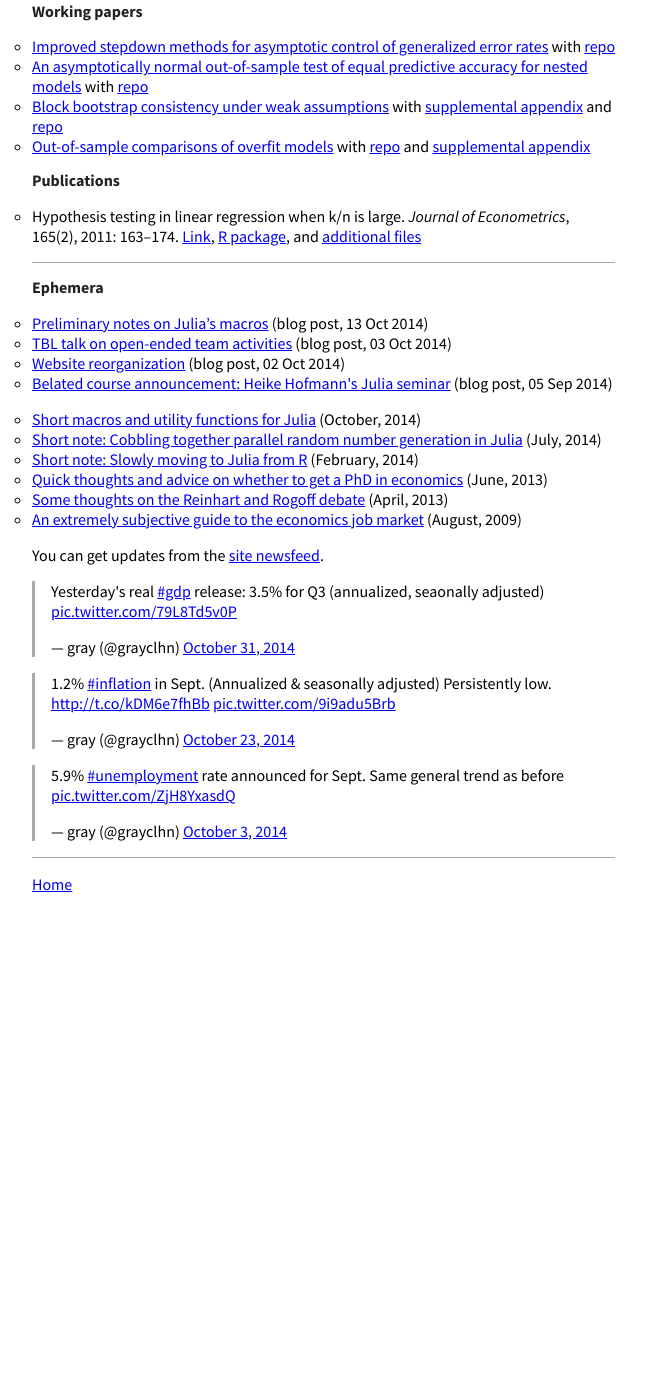
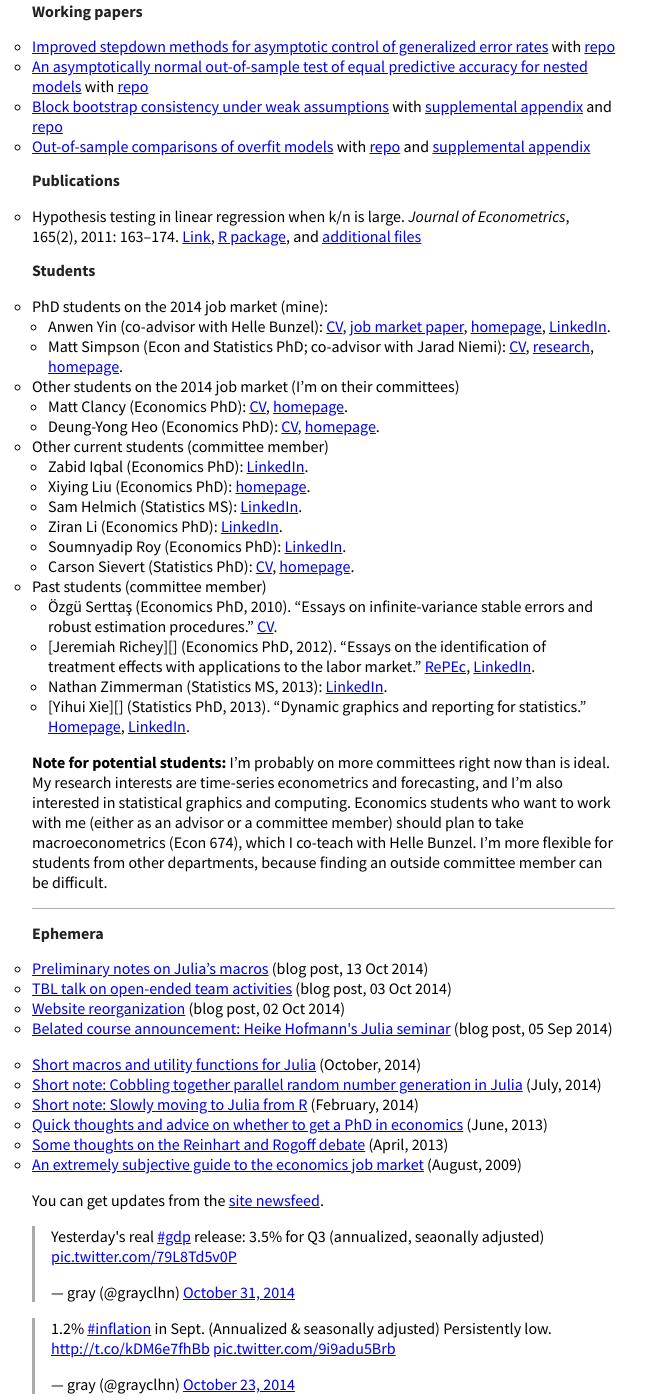
Before and after one commit to mmkuang/grayclhn.github.io, a Jekyll site: the page built from index.md, in a window 1280 px wide and 1400 px high, scrolled down 572 px. Shown: the whole window, without its empty margins (0-664 px from the left). Built offline with Jekyll 4.4.1, drawn with Linux system fonts in a browser that asks for light colours; Markdown is read by kramdown in place of the engine named in the settings; comment, search, counter and statistics services are not loaded; before the commit the page ends 1474 px from its top, so only the background shows below that.

Commit message:
Add a bunch of student contact info

```diff
--- a/index.md
+++ b/index.md
@@ -73,6 +73,66 @@ updates.
   [R package](dl/ftestLargeK_1.0.tar.gz), and [additional
   files](dl/calhoun-2010-ftest.tar.gz)
 
+<a id="students"> </a>
+## Students
+
+* PhD students on the 2014 job market (mine):
+  - Anwen Yin (co-advisor with Helle Bunzel):
+    [CV](http://anwenyin.weebly.com/cv.html),
+    [job market paper](http://anwenyin.weebly.com/uploads/4/1/6/0/41609955/cv_model_averaging_20141104.pdf),
+    [homepage](http://anwenyin.weebly.com/),
+    [LinkedIn](http://www.linkedin.com/pub/anwen-yin/27/650/970).
+  - Matt Simpson (Econ and Statistics PhD; co-advisor with
+    Jarad Niemi):
+    [CV](http://www.themattsimpson.com/wp-content/uploads/2014/10/CV.pdf),
+    [research](http://www.themattsimpson.com/research-2/),
+    [homepage](http://www.themattsimpson.com/).
+* Other students on the 2014 job market (I'm on their committees)
+  - Matt Clancy (Economics PhD):
+    [CV](http://matt-clancy.com/wp/wp-content/uploads/2014/07/Academic-CV-7-2-2014.pdf),
+    [homepage](http://matt-clancy.com/).
+  - Deung-Yong Heo (Economics PhD):
+    [CV](https://docs.google.com/viewer?a=v&pid=sites&srcid=ZGVmYXVsdGRvbWFpbnxkZXVuZ3lvbmdoZW98Z3g6MzFiZDc3ZjBjYWVhZTRkMA),
+    [homepage](https://sites.google.com/site/deungyongheo/).
+* Other current students (committee member)
+  - Zabid Iqbal (Economics PhD):
+    [LinkedIn](http://www.linkedin.com/pub/zabid-iqbal/8b/b85/18a).
+  - Xiying Liu (Economics PhD):
+    [homepage](https://www.econ.iastate.edu/people/graduate-students/liu-xiying).
+  - Sam Helmich (Statistics MS):
+    [LinkedIn](http://www.linkedin.com/pub/helmich-sam/77/bb3/769).
+  - Ziran Li (Economics PhD):
+    [LinkedIn](http://www.linkedin.com/pub/ziran-li/12/774/275).
+  - Soumnyadip Roy (Economics PhD):
+    [LinkedIn](http://www.linkedin.com/pub/soumyadip-roy/15/533/178).
+  - Carson Sievert (Statistics PhD):
+    [CV](http://cpsievert.github.io/cv.html),
+    [homepage](http://cpsievert.github.io/).
+* Past students (committee member)
+  - Özgü Serttaş (Economics PhD, 2010). "Essays on infinite-variance
+    stable errors and robust estimation procedures."
+    [CV](http://www.ybu.edu.tr/siyasalbilgiler/contents/files/Yrd_Doc_Dr_FatmaSERTTASTCV.pdf).
+  - [Jeremiah Richey][] (Economics PhD, 2012). "Essays on the
+    identification of treatment effects with applications to the labor
+    market."
+    [RePEc](https://ideas.repec.org/f/pri320.html),
+    [LinkedIn](http://kr.linkedin.com/pub/jeremiah-richey/3b/a26/506).
+  - Nathan Zimmerman (Statistics MS, 2013):
+    [LinkedIn](http://www.linkedin.com/pub/nathan-zimmerman/86/566/814).
+  - [Yihui Xie][] (Statistics PhD, 2013). "Dynamic graphics and reporting
+    for statistics."
+    [Homepage](http://yihui.name/en/),
+    [LinkedIn](http://www.linkedin.com/in/yihuixie).
+
+**Note for potential students:** I'm probably on more committees right
+now than is ideal. My research interests are time-series econometrics
+and forecasting, and I'm also interested in statistical graphics and
+computing. Economics students who want to work with me (either as an
+advisor or a committee member) should plan to take macroeconometrics
+(Econ 674), which I co-teach with Helle Bunzel. I'm more flexible for
+students from other departments, because finding an outside committee
+member can be difficult.
+
 <hr />
 
 <a id="ephemera"> </a>
@@ -93,7 +153,7 @@ updates.
 
 You can get updates from the [site newsfeed]({{ site.main }}/feed.xml).
 
-<blockquote class="twitter-tweet" lang="en"><p>Yesterday&#39;s real <a href="https://twitter.com/hashtag/gdp?src=hash">#gdp</a> release: 3.5% for Q3 (annualized, seaonally adjusted) <a href="http://t.co/79L8Td5v0P">pic.twitter.com/79L8Td5v0P</a></p>&mdash; gray (@grayclhn) <a href="https://twitter.com/grayclhn/status/528078256637874176">October 31, 2014</a></blockquote>
+<blockquote class="twitter-tweet" lang="en" data-cards="hidden"><p>Yesterday&#39;s real <a href="https://twitter.com/hashtag/gdp?src=hash">#gdp</a> release: 3.5% for Q3 (annualized, seaonally adjusted) <a href="http://t.co/79L8Td5v0P">pic.twitter.com/79L8Td5v0P</a></p>&mdash; gray (@grayclhn) <a href="https://twitter.com/grayclhn/status/528078256637874176">October 31, 2014</a></blockquote>
 <script async src="//platform.twitter.com/widgets.js" charset="utf-8"></script>
 
 <blockquote class="twitter-tweet" lang="en" data-cards="hidden"><p>1.2% <a href="https://twitter.com/hashtag/inflation?src=hash">#inflation</a> in Sept. (Annualized &amp; seasonally adjusted) Persistently low.&#10;<a href="http://t.co/kDM6e7fhBb">http://t.co/kDM6e7fhBb</a> <a href="http://t.co/9i9adu5Brb">pic.twitter.com/9i9adu5Brb</a></p>&mdash; gray (@grayclhn) <a href="https://twitter.com/grayclhn/status/525087913512411138">October 23, 2014</a></blockquote>
```
